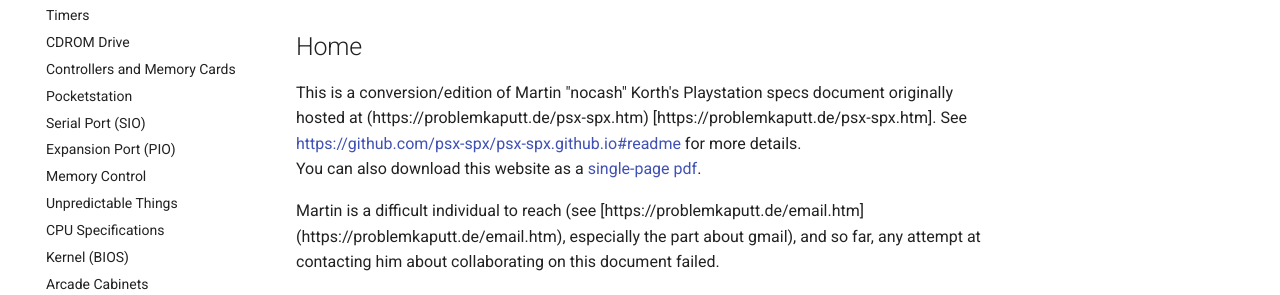
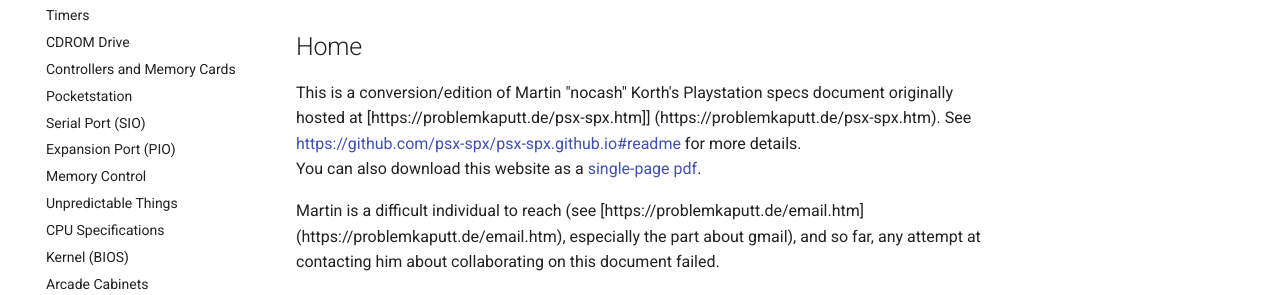
Before and after one commit to psx-spx/psx-spx.github.io, an MkDocs documentation site: the page built from docs/index.md, in a window 1280 px wide and 900 px high. Shown: the part 402-697 px from the top of the window. Built offline with MkDocs 1.6.1 and Material for MkDocs 9.7.7, drawn with Linux system fonts in a browser that asks for light colours; comment, search, counter and statistics services are not loaded.

Commit message:
Fixing actual typo.

```diff
--- a/docs/index.md
+++ b/docs/index.md
@@ -8,7 +8,7 @@
 
 ## Home
 
-This is a conversion/edition of Martin "nocash" Korth's Playstation specs document originally hosted at (https://problemkaputt.de/psx-spx.htm) [https://problemkaputt.de/psx-spx.htm]. See [https://github.com/psx-spx/psx-spx.github.io#readme](https://github.com/psx-spx/psx-spx.github.io#readme) for more details.<br />
+This is a conversion/edition of Martin "nocash" Korth's Playstation specs document originally hosted at [https://problemkaputt.de/psx-spx.htm]] (https://problemkaputt.de/psx-spx.htm). See [https://github.com/psx-spx/psx-spx.github.io#readme](https://github.com/psx-spx/psx-spx.github.io#readme) for more details.<br />
 You can also download this website as a [single-page pdf](psx-spx.pdf).
 
 Martin is a difficult individual to reach (see [https://problemkaputt.de/email.htm] (https://problemkaputt.de/email.htm), especially the part about gmail), and so far, any attempt at contacting him about collaborating on this document failed.
```
